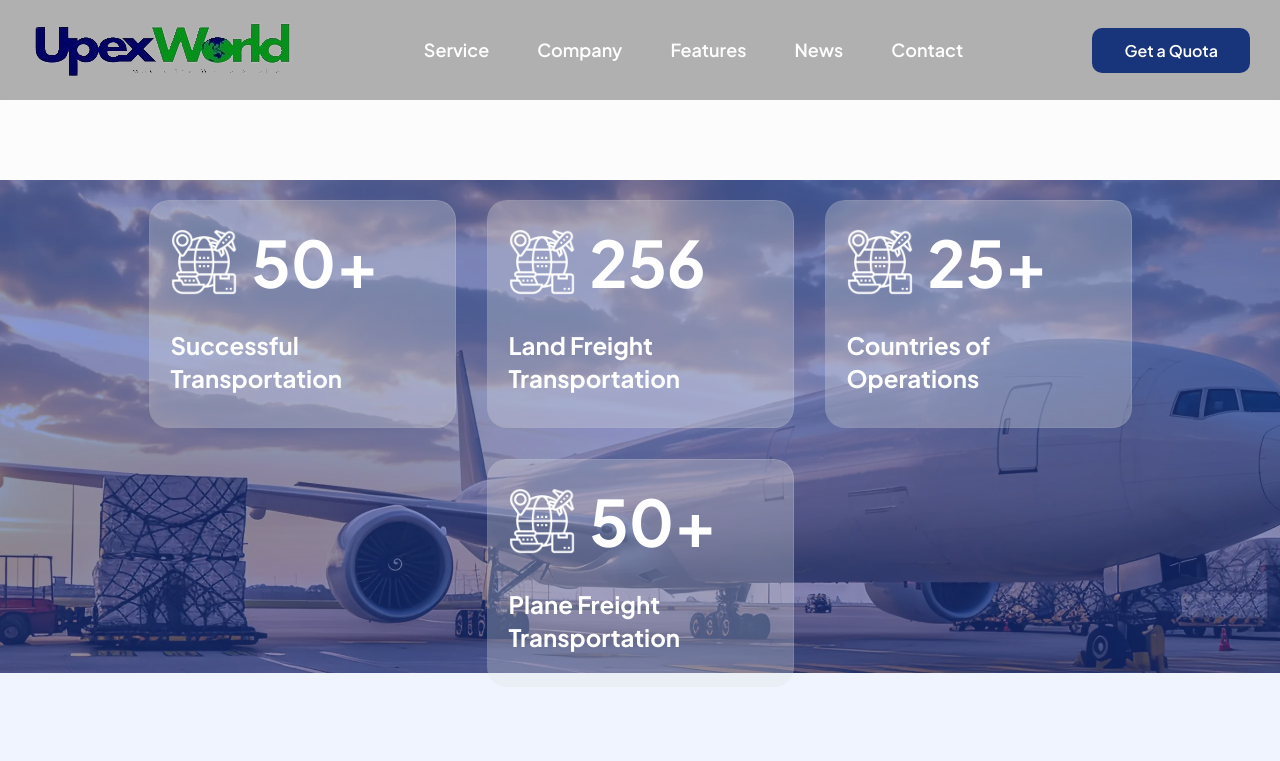
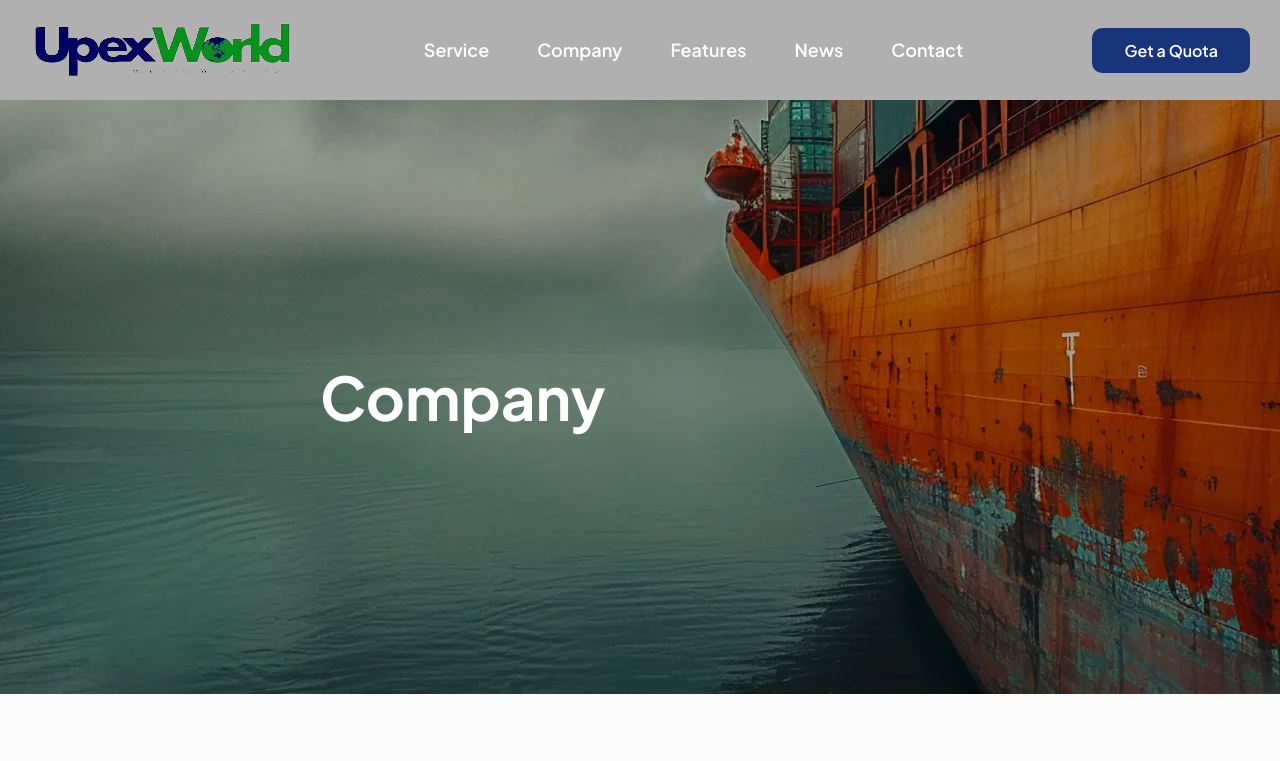
Before and after one commit to fzsf163/delivery-site, a React (Vite) app: page /company in a window 1280 px wide. Shown: the top 761 px of the page. Built offline with nearby package versions, Linux system fonts and the light colour scheme.

Commit message:
compnay added

```diff
--- /dev/null
+++ b/src/components/compnay/compnay.tsx
@@ -0,0 +1,23 @@
+import img from "../../assets/compnay/transport-logistics-concept (2) 1.webp";
+function CompanyHero() {
+  return (
+    <div
+      style={{
+        backgroundImage: `url("${img}")`,
+        backgroundSize: "cover",
+        backgroundRepeat: "no-repeat",
+        backgroundOrigin: "border-box",
+        backgroundPosition: "center center",
+      }}
+      className="h-[594px]"
+    >
+      <div className="flex h-full w-full items-center justify-center bg-black/30 lg:justify-start lg:pl-[20rem]">
+        <p className="plus-jakarta-sans-700 w-fit text-6xl text-white">
+          Company
+        </p>
+      </div>
+    </div>
+  );
+}
+
+export default CompanyHero;
--- a/src/components/navbar/navbar.tsx
+++ b/src/components/navbar/navbar.tsx
@@ -50,7 +50,7 @@ export default function Navbar() {
         <div className="plus-jakarta-sans-600 hidden items-center justify-center gap-12 py-[39px] lg:flex">
           {menuItems.map((menu) => {
             return (
-              <Link to={menu.href}>
+              <Link to={menu.href} key={menu.label + menu.id}>
                 <div
                   key={menu.label + menu.id}
                   className="group relative cursor-pointer"
@@ -95,7 +95,7 @@ export default function Navbar() {
         >
           {menuItems.map((m) => {
             return (
-              <Link to={m.href}>
+              <Link to={m.href} key={m.label + m.id}>
                 <div
                   key={m.id}
                   className="flex flex-col items-start pl-[3rem] pt-[3rem]"
--- a/src/routes/company.tsx
+++ b/src/routes/company.tsx
@@ -1,14 +1,19 @@
 import Process from "../components/Process/Process";
+import CompanyHero from "../components/compnay/compnay";
 import Faq from "../components/faq/Faq";
 import NumberCard from "../components/number-card/numberCard";
 import SafeJourney from "../components/safe-journey/SafeJourney";
 import Services from "../components/services/services";
+import Transportation from "../components/tranportation/Transportation";
 
 function Copmany() {
   return (
     <div>
-      {" "}
+      <CompanyHero></CompanyHero>
       <NumberCard />
+      <div className="my-20">
+        <Transportation />
+      </div>
       <Services />
       <SafeJourney />
       <Process />
```
Also changed, not shown: src/assets/compnay/transport-logistics-concept (2) 1.webp (added).
